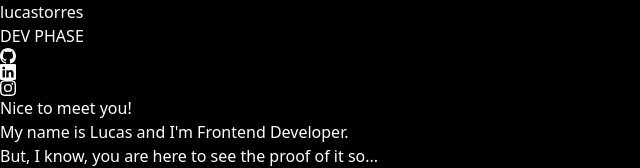
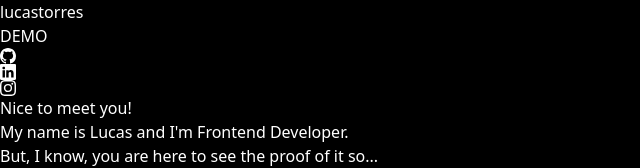
Before and after one commit to lftdev/lftdev-portfolio, a Next.js app: page / in a window 1280 px wide. Shown: the top 168 px of the page, without its empty margins (0-640 px from the left). Built offline with nearby package versions, Linux system fonts and the light colour scheme.

Commit message:
Change ribbon text

```diff
--- a/app/layout.tsx
+++ b/app/layout.tsx
@@ -21,8 +21,8 @@ export default function RootLayout ({ children }: { children: React.ReactNode })
               </Heading>
             </Link>
           </span>
-          <span className='absolute px-10 bg-purple-600 font-bold top-5 -left-12 -rotate-45'>
-            DEV PHASE
+          <span className='absolute flex justify-center items-center px-10 bg-purple-600 font-bold top-3 -left-10 -rotate-45'>
+            DEMO
           </span>
           <nav>
             <ul className='flex gap-4'>
```
